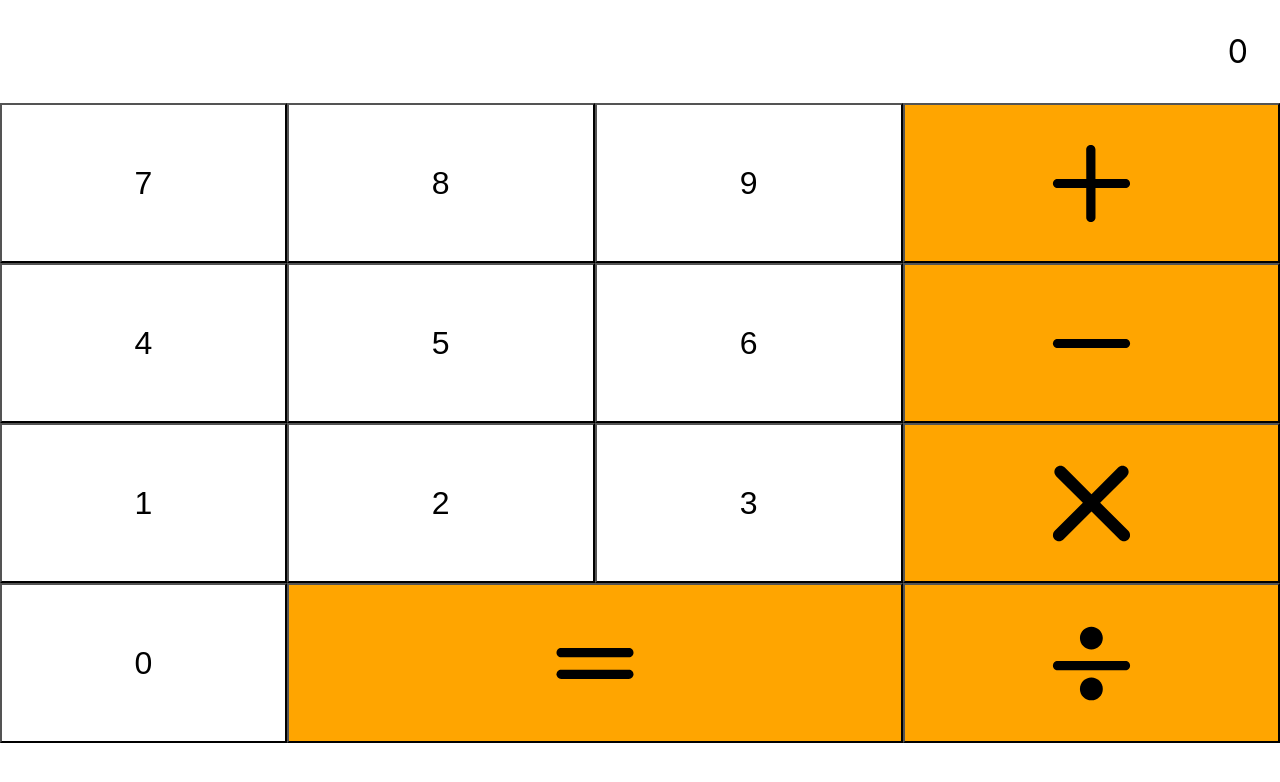
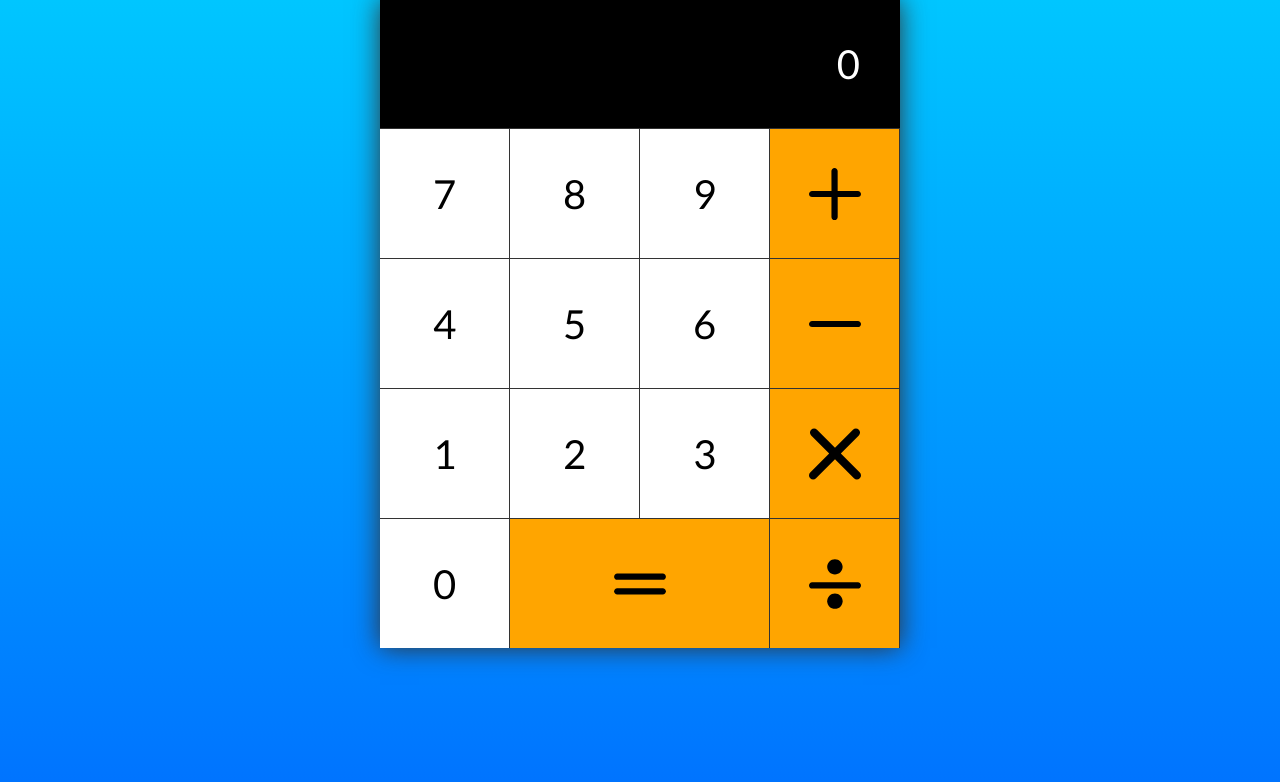
Before and after one commit to benwatsonuk/calc-test, a React (Create React App) app: page / in a window 1280 px wide. Shown: the top 782 px of the page. Built offline with nearby package versions, Linux system fonts and the light colour scheme.

Commit message:
Variables added some basic styling in place

```diff
--- a/src/App.scss
+++ b/src/App.scss
@@ -1,12 +1,10 @@
+@import "./variables.scss";
 .App {
   text-align: center;
-}
-
-@keyframes App-logo-spin {
-  from {
-    transform: rotate(0deg);
-  }
-  to {
-    transform: rotate(360deg);
+  box-shadow: 0px 0px 25px 0px #333;
+  font-size: 1.25em;
+  @media only screen and (min-width: $minWidth) {
+    background: black;
+    width:$minWidth;
   }
 }
--- a/src/components/Buttons.scss
+++ b/src/components/Buttons.scss
@@ -1,8 +1,9 @@
+@import "../variables.scss";
+
 .buttons {
   display: grid;
   grid-template-columns: auto auto auto auto;
   grid-template-rows: auto auto auto auto;
-
   align-content: center;
   grid-template-areas: 'numeric7 numeric8 numeric9 operatorPlus' 'numeric4 numeric5 numeric6 operatorMinus' 'numeric1 numeric2 numeric3 operatorMultiply' 'numeric0 operatorEquals operatorEquals operatorDivide';
 
@@ -10,6 +11,18 @@
     height: 5em;
     text-align: center;
     font-size: 2em;
+    border: none;
+    padding: 0;
+    font-family: inherit;
+    user-select: none;
+    cursor: pointer;
+    outline: none;
+    border-right: 1px solid $buttonBorderColor;
+    border-top: 1px solid $buttonBorderColor;
+    @media only screen and (min-width: $minWidth) {
+      width: $buttonWidth;
+      height: $buttonHeight;
+    }
 
     &--numeric {
       background: white;
@@ -58,11 +71,15 @@
 
     &--operator {
       background: orange;
+
       &:before {
         content: '';
         display: block;
         height: 100%;
         width: 100%;
+        background-repeat: no-repeat;
+        background-position: center;
+        background-size: 40% 40%;
       }
 
       .calc__button--value {
@@ -71,25 +88,25 @@
 
       &:nth-child(11) {
         grid-area: operatorPlus;
+
         &:before {
-          background: url(../icons/plus.svg) no-repeat center;
-          background-size: 50% 50%;
+          background-image: url(../icons/plus.svg);
         }
       }
 
       &:nth-child(12) {
         grid-area: operatorMinus;
+
         &:before {
-          background: url(../icons/minus.svg) no-repeat center;
-          background-size: 50% 50%;
+          background-image: url(../icons/minus.svg);
         }
       }
 
       &:nth-child(13) {
         grid-area: operatorMultiply;
+
         &:before {
-          background: url(../icons/multiply.svg) no-repeat center;
-          background-size: 50% 50%;
+          background-image: url(../icons/multiply.svg);
         }
       }
 
@@ -97,16 +114,16 @@
         grid-area: operatorDivide;
 
         &:before {
-          background: url(../icons/divide.svg) no-repeat center;
-          background-size: 50% 50%;
+          background-image: url(../icons/divide.svg);
         }
       }
 
       &:nth-child(15) {
         grid-area: operatorEquals;
+        width: 100%;
+
         &:before {
-          background: url(../icons/equals.svg) no-repeat center;
-          background-size: 50% 50%;
+          background-image: url(../icons/equals.svg);
         }
       }
     }
--- a/src/components/Screen.scss
+++ b/src/components/Screen.scss
@@ -2,4 +2,5 @@
   padding: 1em;
   text-align: right;
   font-size: 2em;
+  color: #fff;
 }
--- a/src/index.scss
+++ b/src/index.scss
@@ -1,14 +1,20 @@
+@import url('https://fonts.googleapis.com/css?family=Lato');
+@import "./variables.scss";
+html {
+  height: 100%;
+}
 body {
   margin: 0;
   padding: 0;
-  font-family: -apple-system, BlinkMacSystemFont, "Segoe UI", "Roboto", "Oxygen",
-  "Ubuntu", "Cantarell", "Fira Sans", "Droid Sans", "Helvetica Neue",
-  sans-serif;
+  font-family: "Lato", "Helvetica Neue", sans-serif;
   -webkit-font-smoothing: antialiased;
   -moz-osx-font-smoothing: grayscale;
+  background: linear-gradient(#00c6ff, #0072ff);
+  #root {
+    @media only screen and (min-width: $minWidth) {
+      display: flex;
+      align-items: center;
+      justify-content: center;
+    }
+  }
 }
-
-code {
-  font-family: source-code-pro, Menlo, Monaco, Consolas, "Courier New",
-  monospace;
-}
--- /dev/null
+++ b/src/variables.scss
@@ -0,0 +1,4 @@
+$minWidth : 520px;
+$buttonWidth: 130px;
+$buttonHeight: 130px;
+$buttonBorderColor: #333;
```
